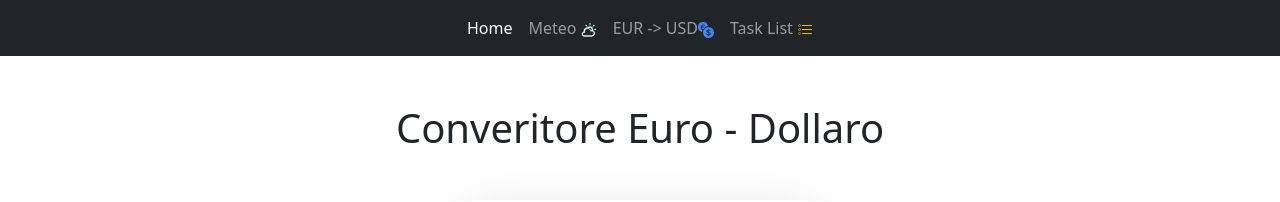
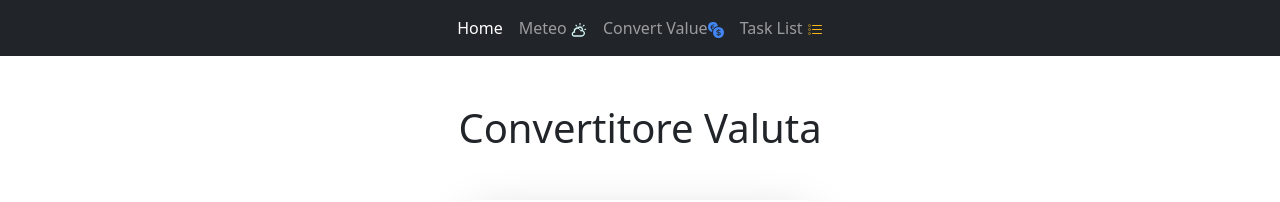
Before and after one commit to Chri2187/fullstack, a React (Create React App) app in the folder client/: page /converter in a window 1280 px wide. Shown: the top 202 px of the page. Built offline with nearby package versions, Linux system fonts and the light colour scheme; no server answers; sample sign-in values are in the browser's storage.

Commit message:
minor update

```diff
--- a/client/src/components/Navbar.js
+++ b/client/src/components/Navbar.js
@@ -39,7 +39,7 @@ const Navbar = () => {
                         </li>
                         <li className='nav-item'>
                             <Link className='nav-link' to='/converter'>
-                                EUR -&gt; USD
+                                Convert Value
                                 <BsCurrencyExchange color='#4287f5' />
                             </Link>
                         </li>
--- a/client/src/pages/Converter.js
+++ b/client/src/pages/Converter.js
@@ -1,6 +1,7 @@
 import React, { useEffect, useState } from 'react';
 import ConvertRow from '../components/ConvertRow';
 import axios from 'axios';
+import progetti from '../progetti';
 
 const Converter = () => {
     // const exchangeURL = 'https://api.apilayer.com/currency_data/list';
@@ -26,7 +27,7 @@ const Converter = () => {
         axios
             .get(exchangeURL, {
                 headers: {
-                    apikey: 'fca_live_sOtcQp9nvyBoUxIq7du76twbgRqbOYd0ezqYqaF3',
+                    apikey: process.env.REACT_APP_API_FREECURRENCY_KEY,
                 },
             })
             .then((res) => {
@@ -50,7 +51,7 @@ const Converter = () => {
                 `${exchangeURL}?base_currency=${fromCurrency}&currencies=${toCurrency}`,
                 {
                     headers: {
-                        apikey: 'fca_live_sOtcQp9nvyBoUxIq7du76twbgRqbOYd0ezqYqaF3',
+                        apikey: process.env.REACT_APP_API_FREECURRENCY_KEY,
                     },
                 }
             )
@@ -73,7 +74,7 @@ const Converter = () => {
     return (
         <main className='container mt-3 '>
             <div className='text-center my-5'>
-                <h1>Converitore Euro - Dollaro</h1>
+                <h1>{progetti[1].titolo}</h1>
             </div>
             <div className='d-flex justify-content-center text-center'>
                 <div className='shadow-lg p-3 mb-5 bg-body rounded'>
--- a/client/src/progetti.js
+++ b/client/src/progetti.js
@@ -11,8 +11,8 @@ const progetti = [
     },
     {
         id: 2,
-        titolo: 'Convertitore Euro - Dollaro',
-        testo: 'Permette di convertire una valore da Euro a Dollaro',
+        titolo: 'Convertitore Valuta',
+        testo: 'Permette di convertire una valore da una qualsiasi valuta',
         img: convert_img,
         link: '/converter',
     },
```
